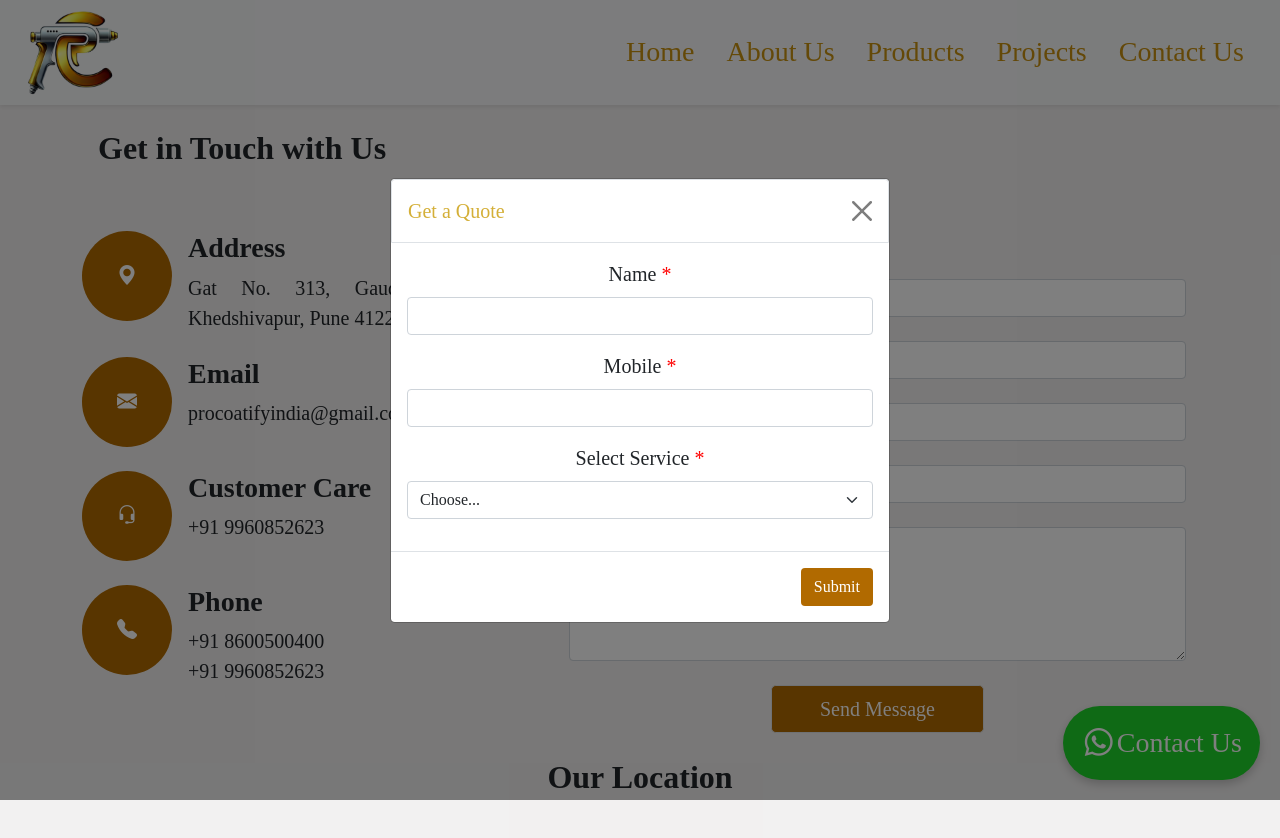
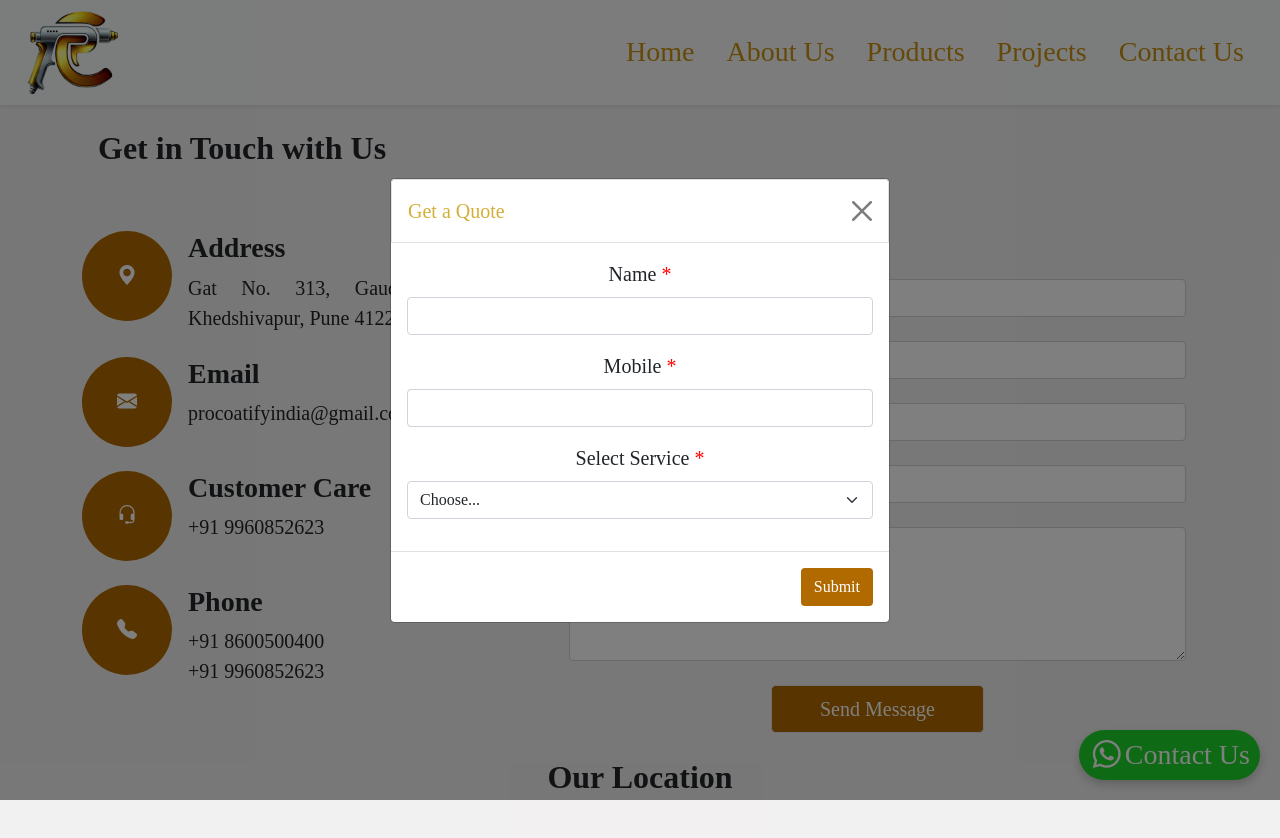
Before and after one commit to Oasis777999/PowderCoat, a React (Create React App) app: page /contactus in a window 1280 px wide. Shown: the top 838 px of the page. Built offline with nearby package versions, Linux system fonts and the light colour scheme; grey boxes are pictures that could not be loaded.

Commit message:
Updated contact button

```diff
--- a/src/App.css
+++ b/src/App.css
@@ -180,7 +180,7 @@
   right: 20px;
   color: white;
   background-color: #1fd52b;
-  padding: 12px 18px;
+  padding: 0px 10px;
   border-radius: 50px;
   display: flex;
   align-items: center;
```
